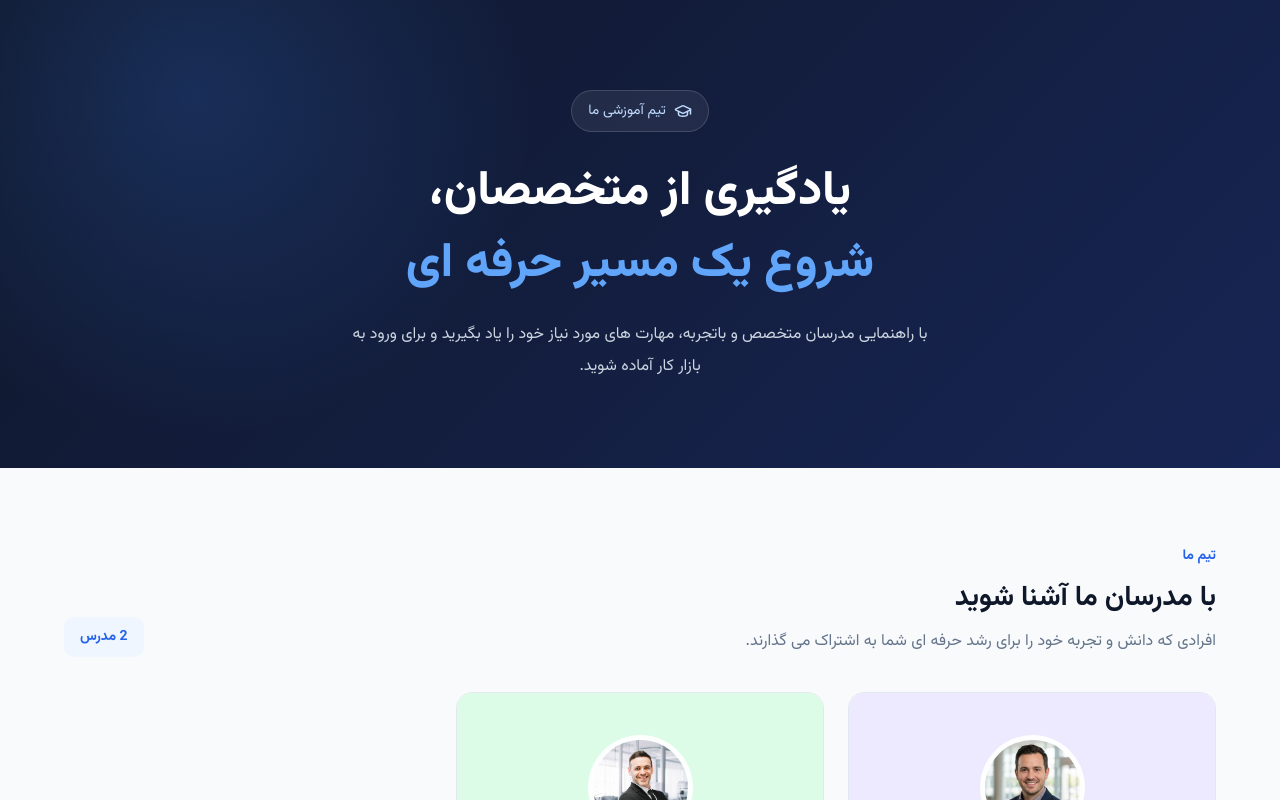
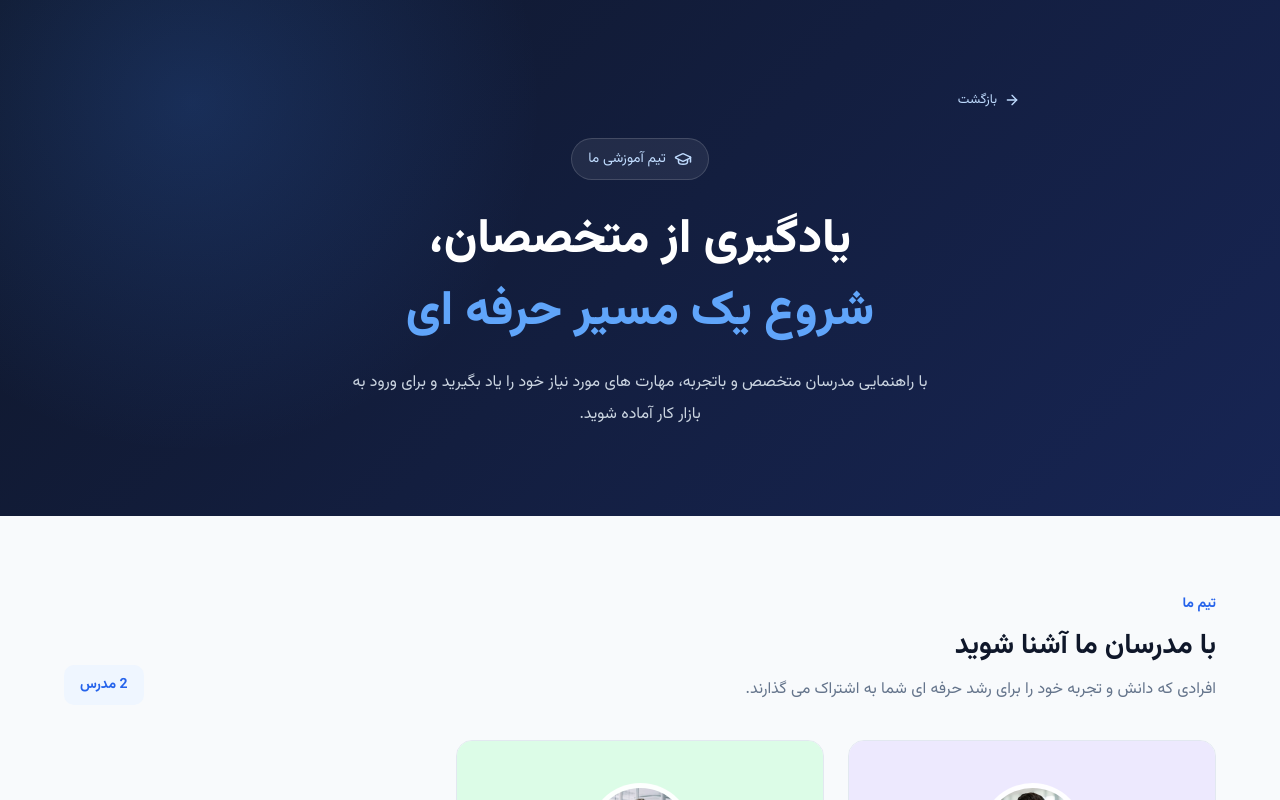
Before and after one commit to ali-tz-2004/skillhub-academy, a Next.js app: page /network/instructors in a window 1280 px wide. Shown: the top 800 px of the page. Built offline with nearby package versions, Linux system fonts and the light colour scheme.

Commit message:
feat: add BackLink return to instructors page

```diff
--- a/src/app/network/instructors/page.tsx
+++ b/src/app/network/instructors/page.tsx
@@ -7,6 +7,7 @@ import {
 } from "lucide-react";
 import styles from "./page.module.scss";
 import Image from "next/image";
+import BackLink from "@/app/components/BackLink";
 
 const instructors = [
   {
@@ -60,6 +61,8 @@ export default function InstructorsPage() {
     <main className={styles.page}>
       <section className={styles.hero}>
         <div className={styles.heroContent}>
+          <BackLink href="/network">بازگشت</BackLink>
+
           <span className={styles.eyebrow}>
             <GraduationCap size={18} />
             تیم آموزشی ما
```
